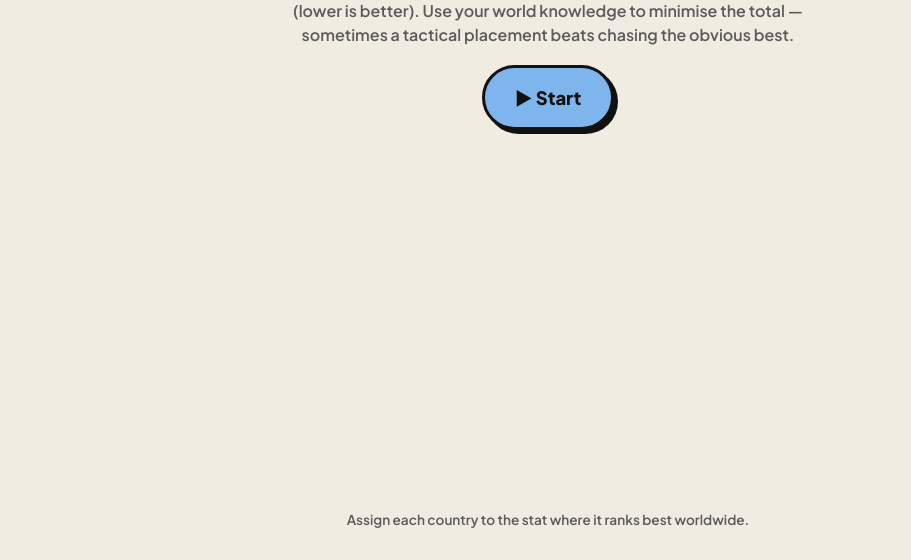
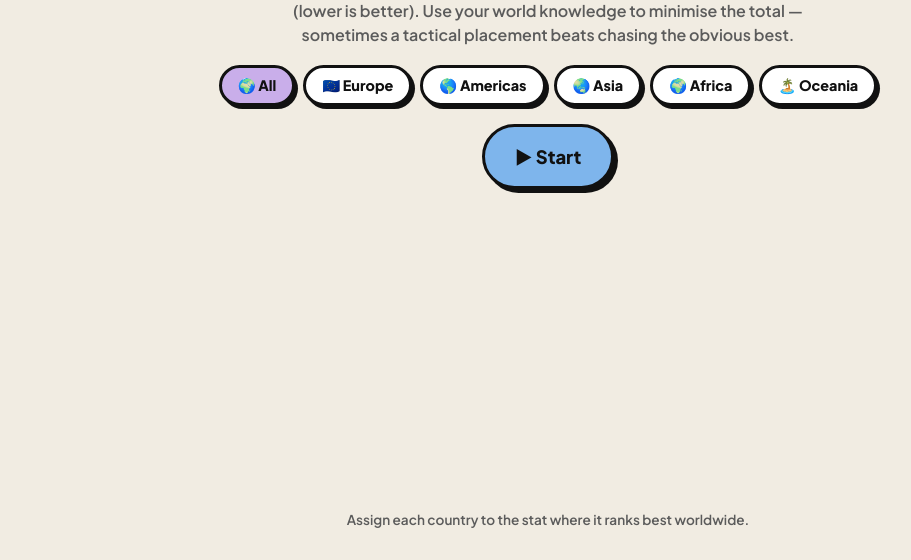
Before and after one commit to R-Koolen/GeoKnowledge, a plain HTML site: page stat-match/index.html in a window 1280 px wide. Shown: the part 240-800 px from the top of the page, without its empty margins (92-1003 px from the left). Drawn offline with Linux system fonts and the light colour scheme.

Commit message:
add continent selection in stat match

```diff
--- a/stat-match/app.js
+++ b/stat-match/app.js
@@ -48,6 +48,7 @@
 
   const state = {
     allCountries: [],
+    region: "all",        // "all" or a continent string from countries.json
     stats: [],
     countries: [],
     globalRanks: {},      // {statKey: {countryCode: rank}}
@@ -130,14 +131,18 @@
     // Pick 8 stats
     state.stats = sample(STAT_POOL, ROUND_SIZE);
 
-    // Pick countries that have all 8 stats non-null
-    const eligible = state.allCountries.filter(c =>
+    // Apply region filter, then pick countries that have all 8 stats non-null
+    const pool = state.region === "all"
+      ? state.allCountries
+      : state.allCountries.filter(c => c.continent === state.region);
+
+    const eligible = pool.filter(c =>
       state.stats.every(s => c[s.key] != null)
     );
     if (eligible.length < ROUND_SIZE) {
       // Fallback: relax to requiring only 6 of 8 stats (fill missing with null-rank fallback)
       state.countries = sample(
-        state.allCountries.filter(c => state.stats.filter(s => c[s.key] != null).length >= 6),
+        pool.filter(c => state.stats.filter(s => c[s.key] != null).length >= 6),
         ROUND_SIZE
       );
     } else {
@@ -380,6 +385,15 @@
     }
 
     els.loading.classList.add("hidden");
+
+    document.querySelectorAll(".region-btn").forEach(btn => {
+      btn.addEventListener("click", () => {
+        document.querySelectorAll(".region-btn").forEach(b => b.classList.remove("region-btn--active"));
+        btn.classList.add("region-btn--active");
+        state.region = btn.dataset.region;
+      });
+    });
+
     els.startBtn.addEventListener("click", startGame);
     els.submitBtn.addEventListener("click", submit);
     els.resetBtn.addEventListener("click", resetRound);
--- a/stat-match/index.html
+++ b/stat-match/index.html
@@ -31,6 +31,14 @@
         Use your world knowledge to minimise the total — sometimes a tactical placement beats
         chasing the obvious best.
       </p>
+      <div class="region-picker" role="group" aria-label="Region">
+        <button type="button" class="region-btn region-btn--active" data-region="all">🌍 All</button>
+        <button type="button" class="region-btn" data-region="Europe">🇪🇺 Europe</button>
+        <button type="button" class="region-btn" data-region="Americas">🌎 Americas</button>
+        <button type="button" class="region-btn" data-region="Asia">🌏 Asia</button>
+        <button type="button" class="region-btn" data-region="Africa">🌍 Africa</button>
+        <button type="button" class="region-btn" data-region="Oceania">🏝️ Oceania</button>
+      </div>
       <button type="button" id="start-btn" class="btn btn--blue btn--xl">▶ Start</button>
       <p id="loading" class="loading">Loading countries…</p>
     </section>
--- a/stat-match/style.css
+++ b/stat-match/style.css
@@ -1,5 +1,39 @@
 /* Stat Match page only.
    Shared rules (.screen, .flag, .btn, .pill, .loading) live in ../styles.css. */
+
+/* ── Region picker (start screen) ───────────────────────────────── */
+
+.region-picker {
+  display: flex;
+  flex-wrap: wrap;
+  gap: 8px;
+  justify-content: center;
+}
+
+.region-btn {
+  background: var(--white);
+  color: var(--ink);
+  border: var(--border-w) solid var(--ink);
+  border-radius: var(--radius-pill);
+  padding: 8px 16px;
+  font-family: inherit;
+  font-size: 0.9rem;
+  font-weight: 800;
+  cursor: pointer;
+  box-shadow: 3px 3px 0 var(--ink);
+  transition: transform 0.08s, box-shadow 0.08s;
+}
+.region-btn:hover {
+  transform: translate(-1px, -1px);
+  box-shadow: 4px 4px 0 var(--ink);
+}
+.region-btn:active {
+  transform: translate(1px, 1px);
+  box-shadow: 1px 1px 0 var(--ink);
+}
+.region-btn--active {
+  background: var(--tile-purple);
+}
 
 /* ── Board layout ────────────────────────────────────────────────── */
 
```
